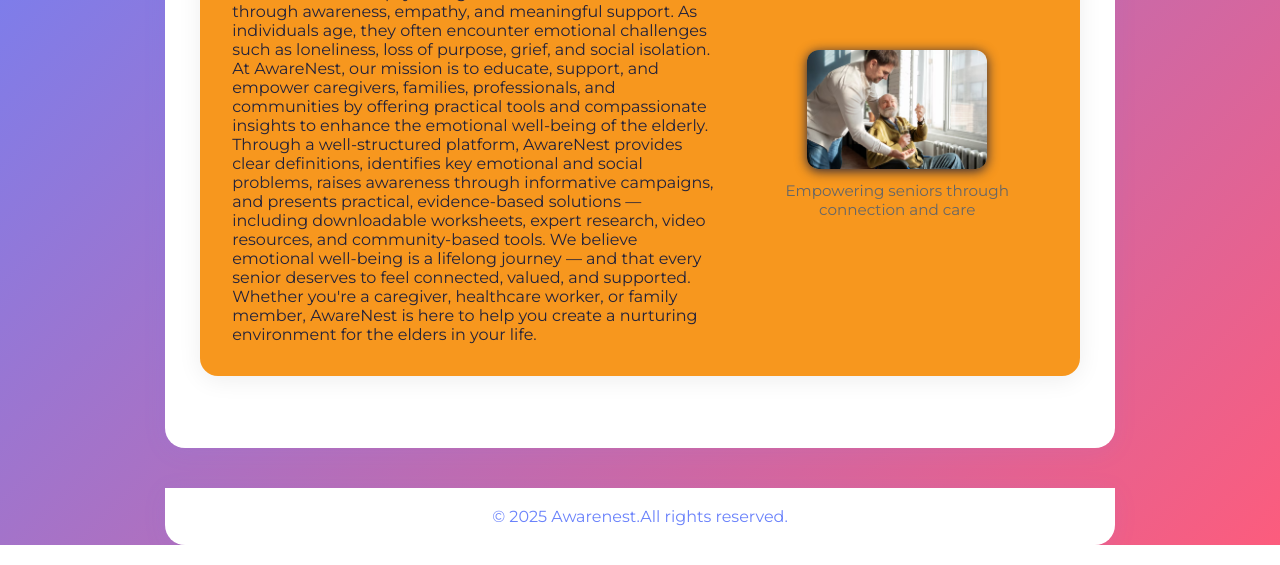
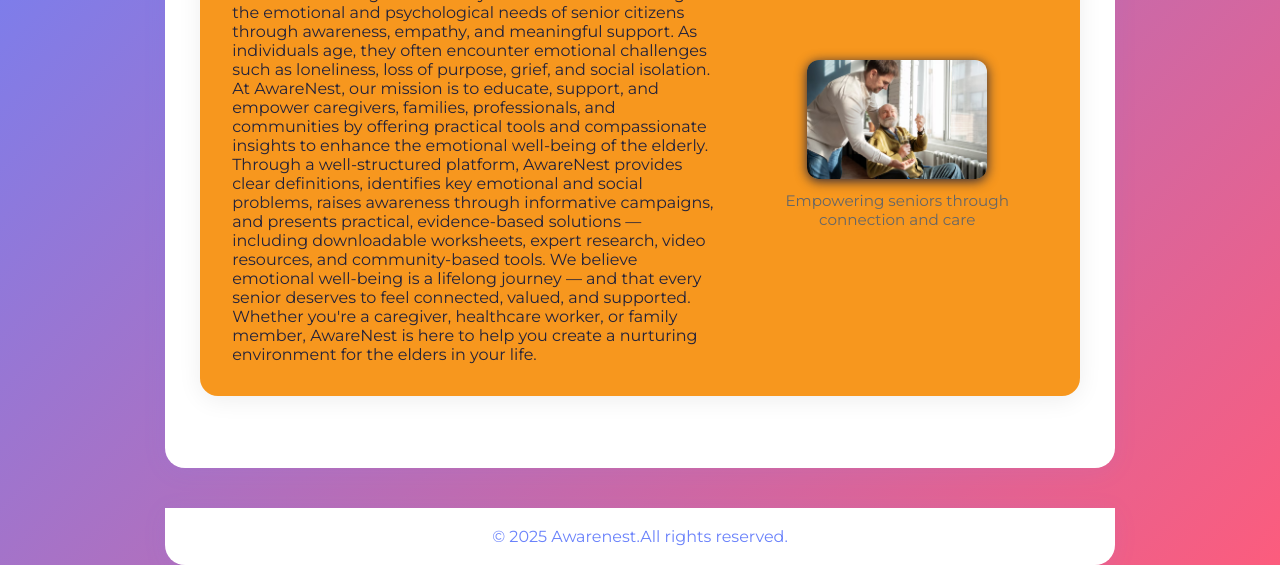
Before and after one commit to IrbazMotan/Awarenest_website, a plain HTML site: page home.html in a window 1280 px wide. Shown: the part 290-855 px from the top of the page. Drawn offline with Linux system fonts and the light colour scheme.

Commit message:
Update style.css

```diff
--- a/style.css
+++ b/style.css
@@ -133,7 +133,7 @@ main {
 .welcome-message .welcome-text {
   flex: 2 1 320px;
   text-align: left;
-  margin :top 20px;
+  margin-top: 20px;
 }
 
 .welcome-message .welcome-image {
```
